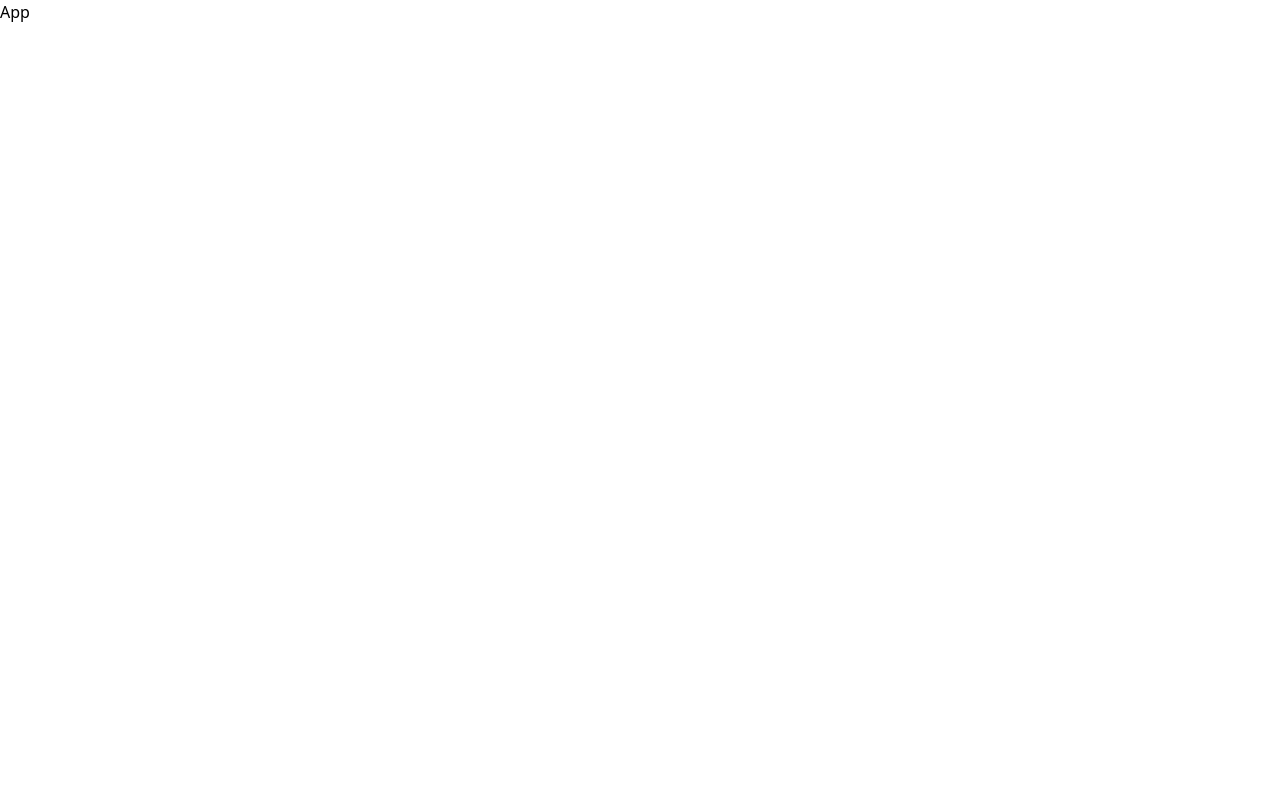
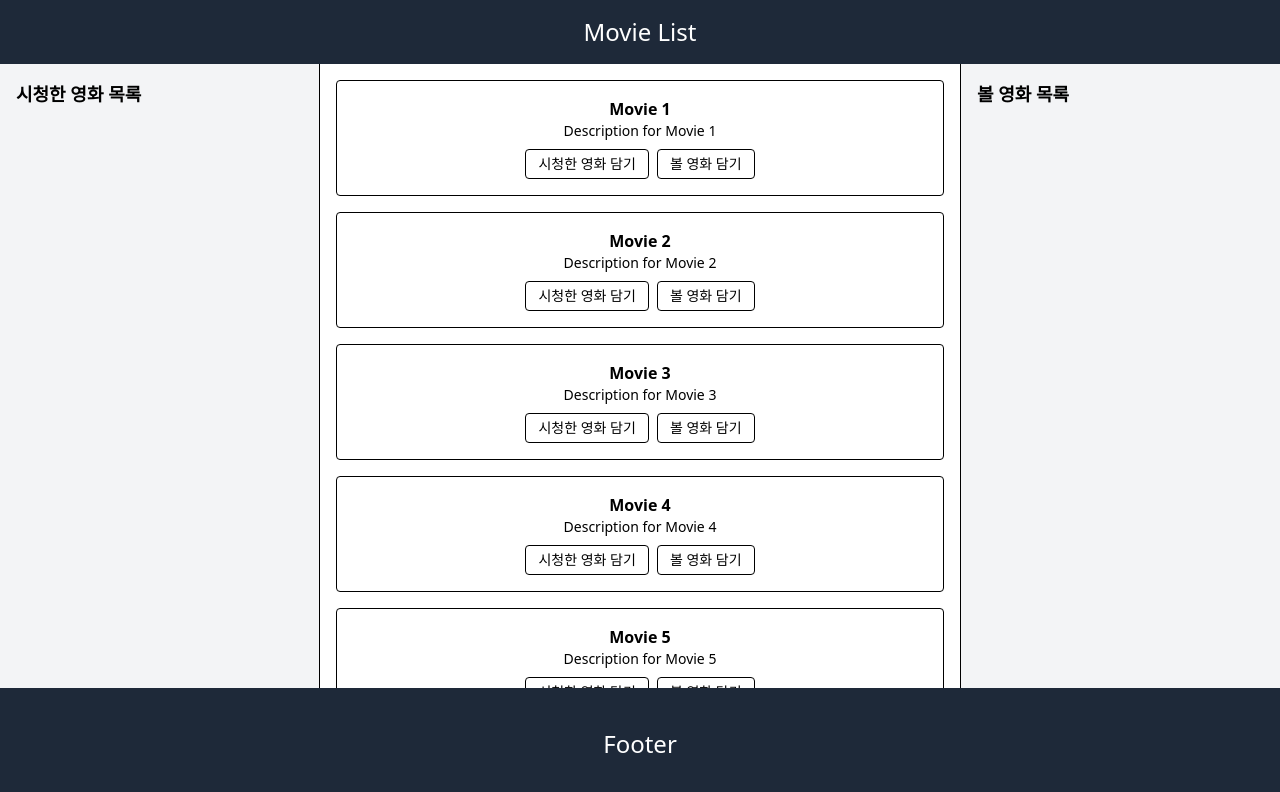
Before and after one commit to Likelion-YeungNam-Univ/8-13th-fe-assignment, a React (Vite) app: page / in a window 1280 px wide. Shown: the top 792 px of the page. Built offline with nearby package versions, Linux system fonts and the light colour scheme.

Commit message:
FE 과제 8

```diff
--- a/src/App.jsx
+++ b/src/App.jsx
@@ -1,7 +1,10 @@
 import React from "react";
+import MovieList from "./MovieList";
 
-const App = () => {
-  return <div>App</div>;
-};
-
-export default App;
+export default function App() {
+  return (
+    <div>
+      <MovieList />
+    </div>
+  );
+}
--- /dev/null
+++ b/src/MovieList.jsx
@@ -0,0 +1,144 @@
+import React, { useState, useEffect } from "react";
+
+export default function MovieList() {
+
+  const [movies, setMovies] = useState([]);
+  const [watchedList, setWatchedList] = useState([]);
+  const [toWatchList, setToWatchList] = useState([]);
+  const [loading, setLoading] = useState(true);
+
+
+  useEffect(() => {
+    setLoading(true);
+    setTimeout(() => {
+      const data = fetchMovies();
+      setMovies(data);
+      setLoading(false);
+    }, 0);
+  }, []);
+
+  const fetchMovies = () => {
+    const arr = [];
+    for (let i = 1; i <= 2500; i++) {
+      arr.push({
+        id: i,
+        title: `Movie ${i}`,
+        description: `Description for Movie ${i}`,
+      });
+    }
+    console.log("2500개의 영화 목록을 가져오는 중...");
+    alert("데이터를 가져오는 중입니다...");
+    return arr;
+  };
+
+  const addWatched = (m) =>
+    setWatchedList(prev =>
+      [...prev, m].sort((a, b) => a.id - b.id)
+    );
+
+  const addToWatch = (m) =>
+    setToWatchList(prev =>
+      [...prev, m].sort((a, b) => a.id - b.id)
+    );
+
+  const removeWatched = id =>
+    setWatchedList(prev => prev.filter(m => m.id !== id));
+
+  const removeToWatch = id =>
+    setToWatchList(prev => prev.filter(m => m.id !== id));
+
+  return (
+    <div className="flex flex-col h-screen">
+      <header className="bg-gray-800 text-white text-2xl font-medium py-4 text-center">
+        Movie List
+      </header>
+
+      {loading ? (
+        <div className="flex-1 flex items-center justify-center text-xl">
+          Loading...
+        </div>
+      ) : (
+        <div className="flex flex-1 overflow-hidden">
+
+          <aside className="w-1/4 bg-gray-100 p-4 overflow-y-auto border-r">
+            <h2 className="text-lg font-semibold mb-2">시청한 영화 목록</h2>
+            <ul className="space-y-2">
+              {watchedList.map(m => (
+                <li
+                  key={m.id}
+                  className="flex justify-between items-center py-1 border-b"
+                >
+                  <span>{m.title}</span>
+                  <button
+                    onClick={() => removeWatched(m.id)}
+                    className="text-sm text-black px-2 py-1 rounded border"
+                  >
+                    삭제
+                  </button>
+                </li>
+              ))}
+            </ul>
+          </aside>
+
+
+          <section className="flex-1 p-4 overflow-y-auto">
+            <div className="space-y-4">
+              {movies
+                .filter(
+                  m =>
+                    !watchedList.some(w => w.id === m.id) &&
+                    !toWatchList.some(t => t.id === m.id)
+                )
+                .map(m => (
+                  <div
+                    key={m.id}
+                    className="border rounded p-4 flex flex-col items-center"
+                  >
+                    <h3 className="font-semibold">{m.title}</h3>
+                    <p className="text-sm mb-2">{m.description}</p>
+                    <div className="space-x-2">
+                      <button
+                        onClick={() => addWatched(m)}
+                        className="text-sm  text-black px-3 py-1 rounded border"
+                      >
+                        시청한 영화 담기
+                      </button>
+                      <button
+                        onClick={() => addToWatch(m)}
+                        className="text-sm text-black px-3 py-1 rounded border"
+                      >
+                        볼 영화 담기
+                      </button>
+                    </div>
+                  </div>
+                ))}
+            </div>
+          </section>
+
+          <aside className="w-1/4 bg-gray-100 p-4 overflow-y-auto border-l">
+            <h2 className="text-lg font-semibold mb-2">볼 영화 목록</h2>
+            <ul className="space-y-2">
+              {toWatchList.map(m => (
+                <li
+                  key={m.id}
+                  className="flex justify-between items-center py-1 border-b"
+                >
+                  <span>{m.title}</span>
+                  <button
+                    onClick={() => removeToWatch(m.id)}
+                    className="text-sm text-black px-2 py-1 rounded border"
+                  >
+                    삭제
+                  </button>
+                </li>
+              ))}
+            </ul>
+          </aside>
+        </div>
+      )}
+      <footer className="bg-gray-800 text-white text-2xl text-center py-10">
+        Footer
+      </footer>
+    </div>
+  );
+}
```
